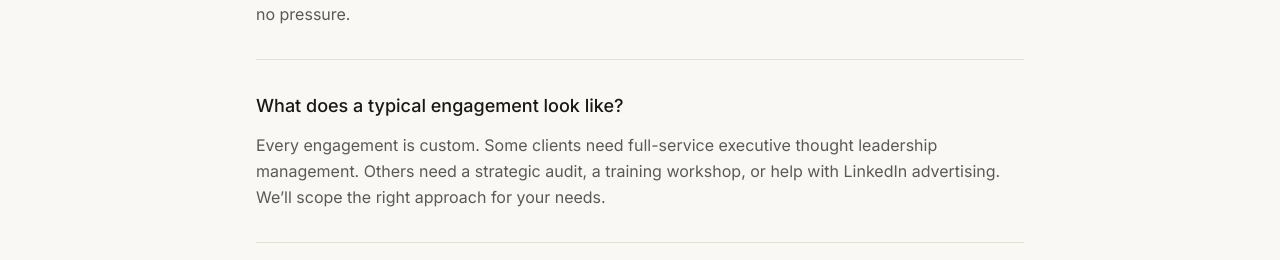
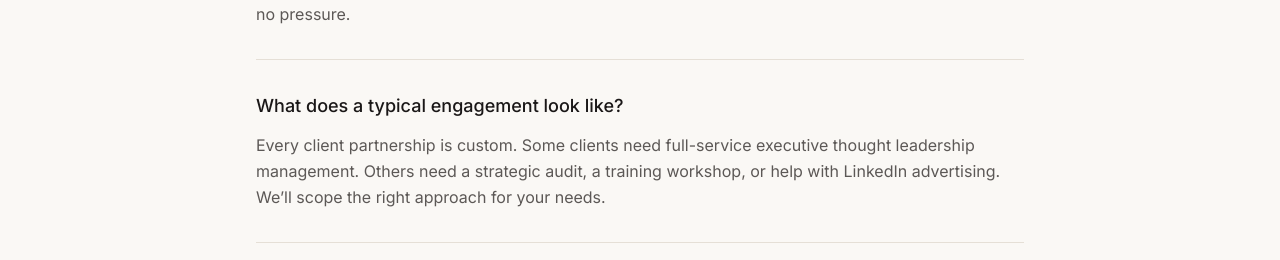
Before and after one commit to walterh1996/HindmanCo, a Next.js app: page /contact in a window 1280 px wide. Shown: the part 1642-1902 px from the top of the page. Built offline with nearby package versions, Linux system fonts and the light colour scheme.

Commit message:
auto-backup: 2026-06-30 15:44:57

```diff
--- a/src/app/contact/page.tsx
+++ b/src/app/contact/page.tsx
@@ -131,11 +131,11 @@ export default function ContactPage() {
                     What does a typical engagement look like?
                   </h3>
                   <p className="text-text-secondary leading-relaxed">
-                    Every engagement is custom. Some clients need full-service
-                    executive thought leadership management. Others need a
-                    strategic audit, a training workshop, or help with LinkedIn
-                    advertising. We&rsquo;ll scope the right approach for your
-                    needs.
+                    Every client partnership is custom. Some clients need
+                    full-service executive thought leadership management. Others
+                    need a strategic audit, a training workshop, or help with
+                    LinkedIn advertising. We&rsquo;ll scope the right approach
+                    for your needs.
                   </p>
                 </div>
               </FadeIn>
```
